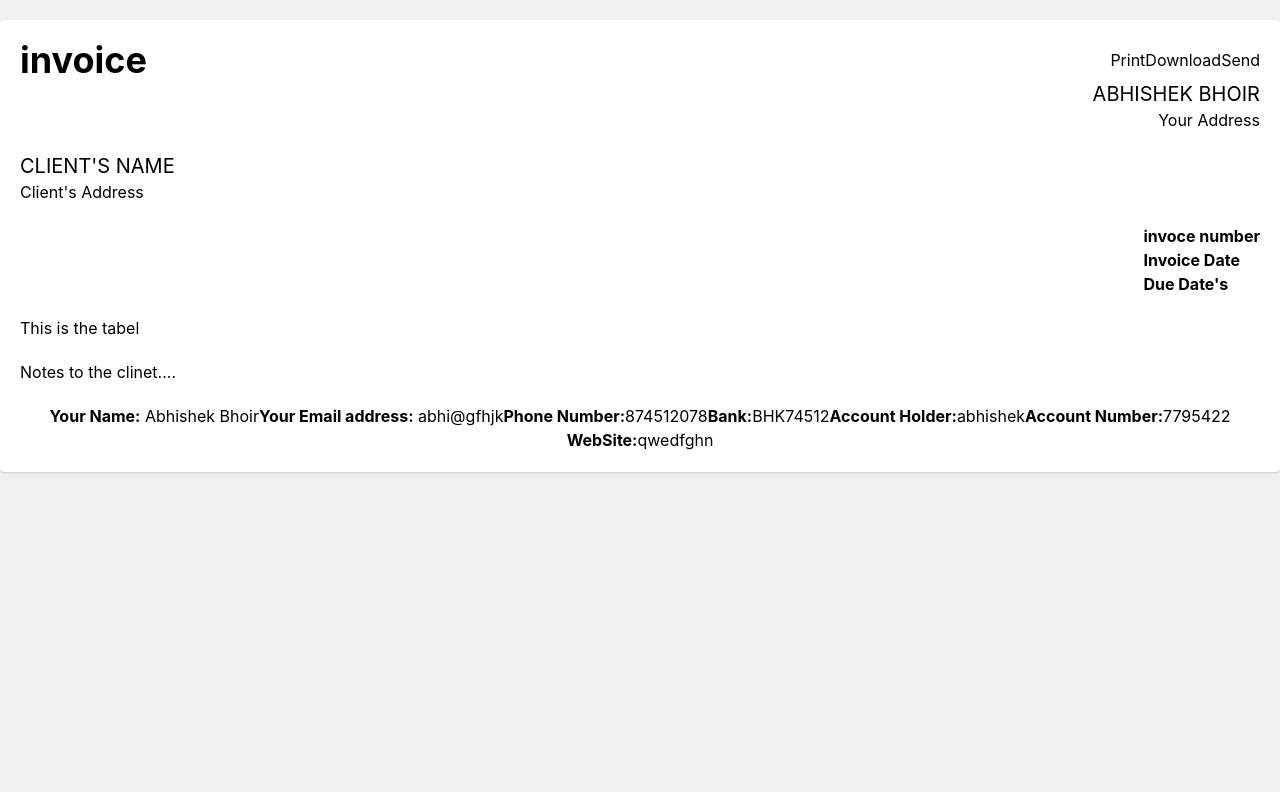
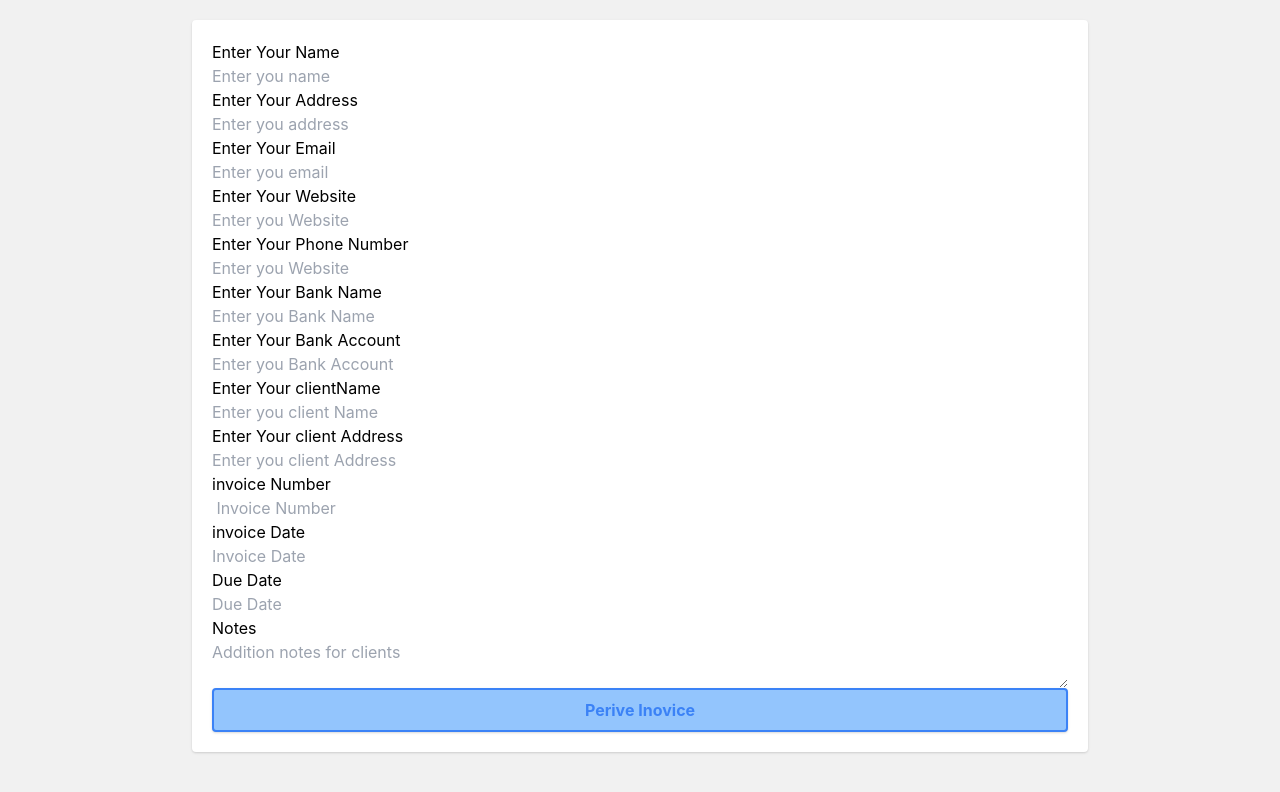
Before and after one commit to Abhibhoir222/Baithak, a React (Create React App) app: page / in a window 1280 px wide. Shown: the top 792 px of the page. Built offline with nearby package versions, Linux system fonts and the light colour scheme; the HTML template or start-up script is replaced by a standard one.

Commit message:
form done with propes

```diff
--- a/src/App.js
+++ b/src/App.js
@@ -1,84 +1,207 @@
+import { setSelectionRange } from "@testing-library/user-event/dist/utils";
+import { useState } from "react";
+import ClientDetails from "./components/ClientDetails";
+import Dates from "./components/Dates";
+import Footer from "./components/Footer";
+import Header from "./components/Header";
+import MainDetails from "./components/MainDetails";
+import Notes from "./components/Notes";
+import Table from "./components/Table";
+
 function App() {
+  const [showInvoice, SetShowInvoice] = useState(false);
+  const [name, setName] = useState("");
+  const [address, setAddresse] = useState("");
+  const [email, setEmail] = useState("");
+  const [phone, setPhone] = useState("");
+  const [bankName, setBankName] = useState("");
+  const [bankAccount, setBankAccount] = useState("");
+  const [website, setWebSite] = useState("");
+  const [clientName, setClientName] = useState("");
+  const [clientAddress, setClientAddress] = useState("");
+  const [invoiceNumber, setInvoiceNumber] = useState("");
+  const [invoiceDate, setInvoiceDate] = useState("");
+  const [dueDate, setDueDate] = useState("");
+  const [note, setNote] = useState("");
+
   const handlePrint = () => {
     window.print();
   };
   return (
     <>
-      <main className="m-5 p-5 lx:max-w-4xl xl:mx-auto bg-white rounded shadow ">
-        {/* Header */}
-        <header className="flex flex-col items-center justify-center md-5 xl:flex-row xl:justify-between ">
+      <main className="m-5 p-5 lg:max-w-4xl xl:mx-auto bg-white rounded shadow ">
+        {showInvoice ? (
           <div>
-            <h1 className="font-bold uppercase-wide text-4xl md-3 " >invoice</h1>
+            <Header handlePrint={handlePrint} />
+            <MainDetails name={name} address={address} email={email} />
+            <ClientDetails clientName={clientName}  clientAddress={clientAddress}  />
+            <Dates invoiceNumber={invoiceNumber} invoiceDate={invoiceDate} dueDate={dueDate} />
+            <Table />
+            <Notes note={note} />
+            <Footer
+              name={name}
+              address={address}
+              website={website}
+              email={email}
+              phone={phone}
+              bankAccount={bankAccount}
+              bankName={bankName}
+            />
+            <button
+              onClick={() => SetShowInvoice(false)}
+              className=" mt-5 bg-blue-300 py-2 px-8 rounded text-white font-bold shadow border-2 border-blue-500 hover:bg-transparent
+            hover: text-blue-500
+            transition-all duration-300"
+            >
+              Edit information
+            </button>
           </div>
-          <div>
-            <ul className="flex items-center justify-between flex-wrap">
-              <li>
-                <button onClick={handlePrint} className="btn btn-print">
-                  Print
-                </button>
-              </li>
-              <li>
-                <button className="btn btn-download">Download</button>
-              </li>
-              <li>
-                <button className="btn btn-send">Send</button>
-              </li>
-            </ul>
-          </div>
-        </header>
-        {/* End header */}
+        ) : (
+          <>
+            {/* name, address,email,phone,bank name,bank name,  client name, client address,invoice number,invoice date,dude date,notes */}
+            <div className="flex flex-col justify-center">
+              <label htmlFor="name">Enter Your Name</label>
+              <input
+                text="text"
+                name="text"
+                id="name"
+                placeholder="Enter you name"
+                value={name}
+                onChange={(e) => setName(e.target.value)}
+              />
 
-        {/* your details */}
-        <section className="flex flex-col  items-end justify-end">
-          <h2 className=" text-xl uppercase" >Abhishek Bhoir</h2>
-          <p> Your Address</p>
-        </section>
-        {/* your details End */}
+              <label htmlFor="address">Enter Your Address</label>
+              <input
+                text="text"
+                name="address"
+                id="address"
+                placeholder="Enter you address"
+                value={address}
+                onChange={(e) => setAddresse(e.target.value)}
+              />
 
-        {/* clinet details */}
-        <section className="mt-5" >
-          <h2 className=" text-xl uppercase">Client's Name</h2>
-          <p>Client's Address</p>
-        </section>
-        {/* end cliendt details */}
+              <label htmlFor="email">Enter Your Email</label>
+              <input
+                text="text"
+                name="email"
+                id="email"
+                placeholder="Enter you email"
+                value={email}
+                onChange={(e) => setEmail(e.target.value)}
+              />
 
-        {/* Dates */}
-        <section>
-          <article className="my-5 flex items-end justify-end" >
-            <ul>
-              <li><span className="font-bold" >invoce number</span> </li>
-              <li><span className="font-bold">Invoice Date</span></li>
-              <li><span className="font-bold">Due Date's</span></li>
-            </ul>
-          </article>
-          {/* end of dates */}
-        </section>
+              <label htmlFor="website">Enter Your Website</label>
+              <input
+                text="url"
+                name="website"
+                id="website"
+                placeholder="Enter you Website"
+                value={website}
+                onChange={(e) => setWebSite(e.target.value)}
+              />
 
-        {/* Table */}
-          <div className="my-5" > This is the tabel</div>
-        {/* End of Table */}
+              <label htmlFor="phone">Enter Your Phone Number</label>
+              <input
+                text="text"
+                name="phone"
+                id="phone"
+                placeholder="Enter you Website"
+                value={phone}
+                onChange={(e) => setPhone(e.target.value)}
+              />
 
-        {/*Notes  */}
-        <section className="mb-5" >
-          {/* text Area */}
-          <p> Notes to the clinet....</p>
-        </section>
-        {/* End of Notes */}
+              <label htmlFor="bankName">Enter Your Bank Name</label>
+              <input
+                text="text"
+                name="bankName"
+                id="bankName"
+                placeholder="Enter you Bank Name"
+                value={bankName}
+                onChange={(e) => setBankName(e.target.value)}
+              />
 
-        {/* Footer */}
+              <label htmlFor="bankAccount">Enter Your Bank Account</label>
+              <input
+                text="text"
+                name="bankAccount"
+                id="bankAccount"
+                placeholder="Enter you Bank Account"
+                value={bankAccount}
+                onChange={(e) => setBankAccount(e.target.value)}
+              />
 
-        <footer>
-          <ul className="flex flex-wrap itmes-center justify-center" >
-            <li><span className="font-bold" >Your Name:</span> Abhishek Bhoir </li>
-            <li><span className="font-bold">Your Email address:</span> abhi@gfhjk</li>
-            <li><span className="font-bold">Phone Number:</span>874512078</li>
-            <li><span className="font-bold">Bank:</span>BHK74512 </li>
-            <li><span className="font-bold">Account Holder:</span>abhishek</li>
-            <li><span className="font-bold">Account Number:</span>7795422</li>
-            <li><span className="font-bold">WebSite:</span>qwedfghn</li>
-          </ul>
-        </footer>
-        {/* End of Footer */}
+              <label htmlFor="clientName">Enter Your clientName</label>
+              <input
+                text="text"
+                name="clientName"
+                id="clientName"
+                placeholder="Enter you client Name"
+                value={clientName}
+                onChange={(e) => setClientName(e.target.value)}
+              />
+
+              <label htmlFor="clientAddress">Enter Your client Address</label>
+              <input
+                text="text"
+                name="clientAddress"
+                id="clientAddress"
+                placeholder="Enter you client Address"
+                value={clientAddress}
+                onChange={(e) => setClientAddress(e.target.value)}
+              />
+
+              <label htmlFor="invoiceNumber">invoice Number</label>
+              <input
+                text="text"
+                name="invoiceNumber"
+                id="invoiceNumber"
+                placeholder=" Invoice Number"
+                value={invoiceNumber}
+                onChange={(e) => setInvoiceNumber(e.target.value)}
+              />
+
+              <label htmlFor="invoiceDate">invoice Date</label>
+              <input
+                text="date"
+                name="invoiceDate"
+                id="invoiceDate"
+                placeholder="Invoice Date"
+                value={invoiceDate}
+                onChange={(e) => setInvoiceDate(e.target.value)}
+              />
+
+              <label htmlFor="dueDate">Due Date</label>
+              <input
+                text="date"
+                name="dueDate"
+                id="dueDate"
+                placeholder="Due Date"
+                value={dueDate}
+                onChange={(e) => setDueDate(e.target.value)}
+              />
+
+              <label htmlFor="note">Notes</label>
+              <textarea
+                name="note"
+                id="note"
+                cols="30"
+                row="10"
+                placeholder="Addition notes for clients"
+                value={note}
+                onChange={(e) => setNote(e.target.value)}
+              ></textarea>
+
+              <button
+                onClick={() => SetShowInvoice(true)}
+                className="bg-blue-300 py-2 px-8 rounded text-white font-bold shadow border-2 border-blue-500 hover:bg-transparent
+            hover: text-blue-500
+            transition-all duration-300"
+              >
+                Perive Inovice
+              </button>
+            </div>
+          </>
+        )}
       </main>
     </>
   );
--- /dev/null
+++ b/src/components/ClientDetails.js
@@ -0,0 +1,10 @@
+export default function ClientDetails({clientName, clientAddress}) {
+  return (
+    <>
+      <section className="mt-5">
+        <h2 className=" text-xl uppercase">{clientName}</h2>
+        <p>{clientAddress}</p>
+      </section>
+    </>
+  );
+}
--- /dev/null
+++ b/src/components/Dates.js
@@ -0,0 +1,24 @@
+export default function Dates({ invoiceNumber, invoiceDate, dueDate }) {
+  return (
+    <>
+      <section>
+        <article className="my-5 flex items-end justify-end">
+          <ul>
+            <li className="p-1">
+              <span className="font-bold">invoce number:</span>
+              {invoiceNumber}
+            </li>
+            <li className=" p-1 bg-gray-100" >
+              <span className="font-bold">Invoice Date:</span>
+              {invoiceDate}
+            </li>
+            <li className="p-1">
+              <span className="font-bold">Due Date:</span>
+              {dueDate}
+            </li>
+          </ul>
+        </article>
+      </section>
+    </>
+  );
+}
--- /dev/null
+++ b/src/components/Footer.js
@@ -0,0 +1,19 @@
+export default function Footer({name,email,address,website, phone,bankAccount,bankName}){
+    return(
+        <>
+
+        <footer className="footer border-t-2 border-gray-300 pt-5">
+          <ul className="flex flex-wrap itmes-center justify-center" >
+            <li><span className="font-bold" >Your Name:</span> {name} </li>
+            <li><span className="font-bold">Your Email address:</span> {email}</li>
+            <li><span className="font-bold">Phone Number:</span>{phone}</li>
+            <li><span className="font-bold">Bank:</span>{bankName} </li>
+            <li><span className="font-bold">Account Holder:</span>{name}</li>
+            <li><span className="font-bold">Account Number:</span>{bankAccount}</li>
+            <li><span className="font-bold">WebSite:</span>{website}</li>
+          </ul>
+        </footer>
+
+        </>
+    )
+}
--- /dev/null
+++ b/src/components/Header.js
@@ -0,0 +1,34 @@
+export default function Header({handlePrint}){
+    return(
+        <>
+            {/* Header */}
+        <header className="flex flex-col items-center justify-center md-5 xl:flex-row xl:justify-between ">
+          <div>
+            <h1 className="font-bold uppercase-wide text-4xl md-3 " >invoice</h1>
+          </div>
+          <div>
+            <ul className="flex items-center justify-between flex-wrap">
+              <li>
+                <button onClick={handlePrint} className="bg-geay-300 py-2 px-8 rounded text-white font-bold shadow border-2 border-blue-500 hover:bg-transparent
+            hover: text-blue-500
+            transition-all duration-300">
+                  Print
+                </button>
+              </li>
+              <li className="mx-2" >
+                <button className="bg-blue-300 py-2 px-8 rounded text-white font-bold shadow border-2 border-blue-500 hover:bg-transparent
+            hover: text-blue-500
+            transition-all duration-300">Download</button>
+              </li>
+              <li>
+                <button className="bg-green-300 py-2 px-8 rounded text-white font-bold shadow border-2 border-blue-500 hover:bg-transparent
+            hover: text-blue-500
+            transition-all duration-300">Send</button>
+              </li>
+            </ul>
+          </div>
+        </header>
+        {/* End header */}
+        </>
+    )
+}
--- /dev/null
+++ b/src/components/MainDetails.js
@@ -0,0 +1,10 @@
+export default function MainDetails({name,address,}) {
+  return (
+    <>
+      <section className="flex flex-col  items-end justify-end">
+        <h2 className="fonst-bold text-xl uppercase md:text-4xl">{name}</h2>
+        <p>{address}</p>
+      </section>
+    </>
+  );
+}
--- /dev/null
+++ b/src/components/Notes.js
@@ -0,0 +1,9 @@
+export default function Notes({note}) {
+  return (
+    <>
+      <section className="mb-5">
+        <p className="lg:w-1/2 text-justfy"> {note}</p>
+      </section>
+    </>
+  );
+}
--- /dev/null
+++ b/src/components/Table.js
@@ -0,0 +1,9 @@
+export default function Table(){
+    return(
+        <>
+
+          <div className="my-5" > This is the tabel</div>
+
+        </>
+    )
+}
--- a/src/index.css
+++ b/src/index.css
@@ -8,6 +8,13 @@
   background-color: #f1f1f1;
 }
 
+.footer li{
+  margin: 0.5rem 0.2rem;
+}
+button{
+  user-select: none;
+}
+
 code {
   font-family: source-code-pro, Menlo, Monaco, Consolas, 'Courier New',
     monospace;
```
